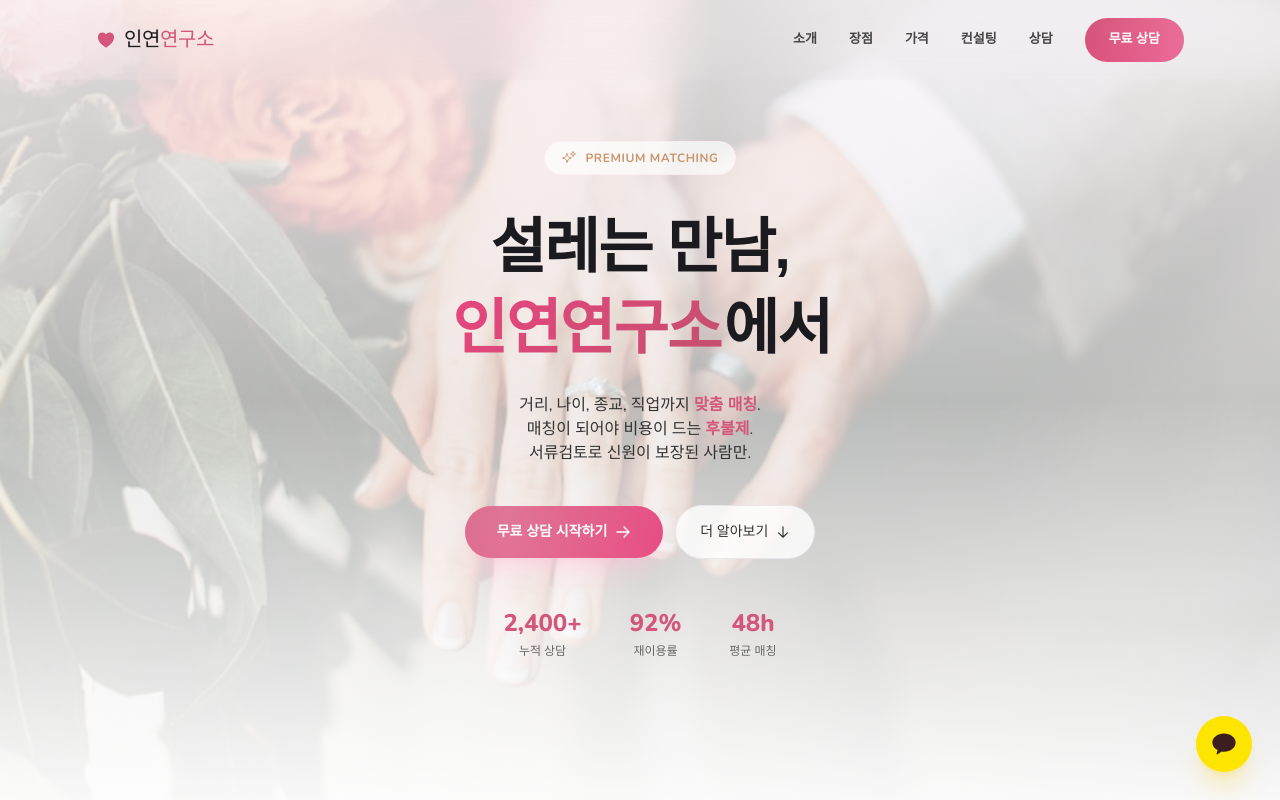
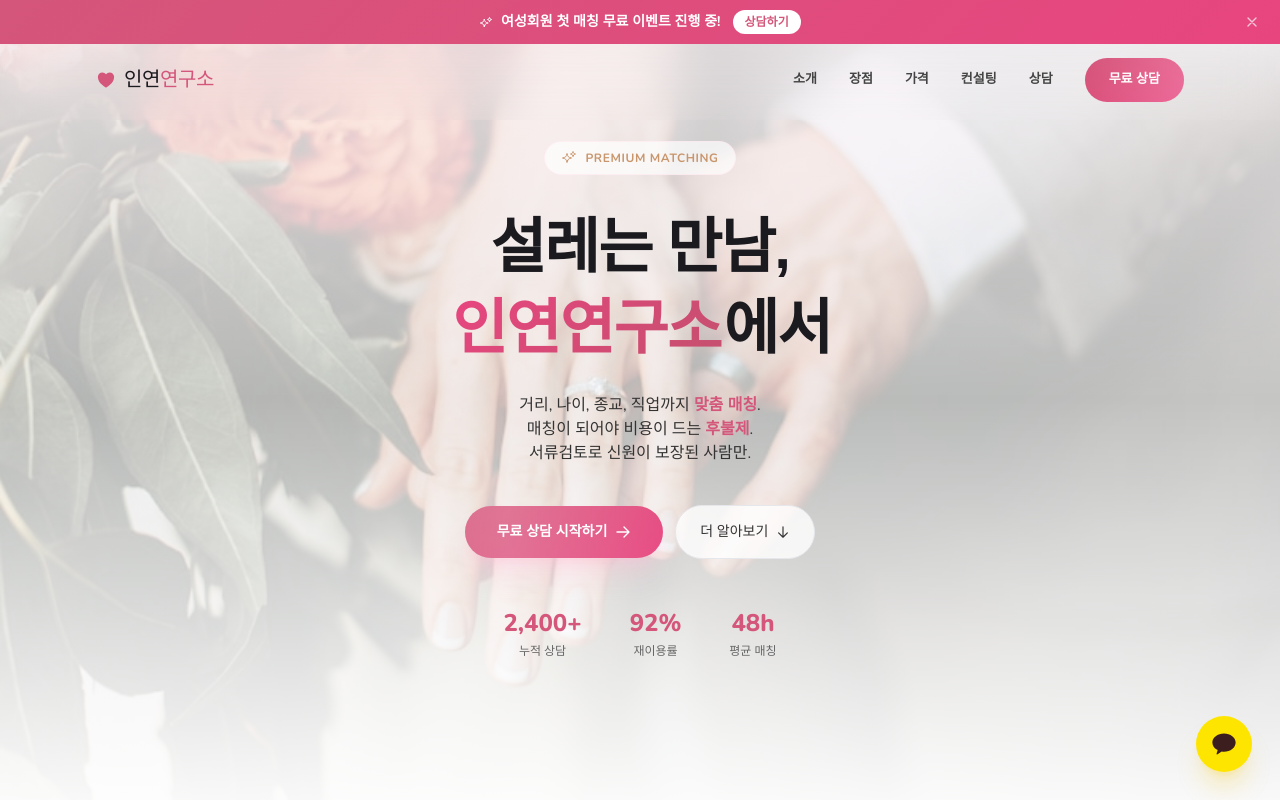
Before and after one commit to gustn0117/inyeon-lab, a Next.js app: page / in a window 1280 px wide. Shown: the top 800 px of the page. Built offline with nearby package versions, Linux system fonts and the light colour scheme; a web font is replaced by a local one.

Commit message:
여성회원 첫매칭 무료 이벤트 배너 추가

```diff
--- a/src/app/page.tsx
+++ b/src/app/page.tsx
@@ -44,6 +44,21 @@ const I = {
   clock: (c = "w-6 h-6") => <svg className={c} viewBox="0 0 24 24" fill="none" stroke="currentColor" strokeWidth="1.5"><path strokeLinecap="round" strokeLinejoin="round" d="M12 6v6h4.5m4.5 0a9 9 0 11-18 0 9 9 0 0118 0z" /></svg>,
 };
 
+/* ═══ EVENT BANNER ═══ */
+function EventBanner() {
+  const [show, setShow] = useState(true);
+  if (!show) return null;
+  return (
+    <div className="fixed inset-x-0 top-0 z-[110] text-center py-2.5 px-4" style={{ background: `linear-gradient(135deg, ${pk}, #e8457f)` }}>
+      <div className="max-w-6xl mx-auto flex items-center justify-center gap-3">
+        <span className="text-white text-xs sm:text-sm font-bold">{I.sparkle("w-3.5 h-3.5 inline-block mr-1")} 여성회원 첫 매칭 무료 이벤트 진행 중!</span>
+        <a href={KAKAO} target="_blank" rel="noopener noreferrer" onClick={trackLead} className="text-[0.65rem] sm:text-xs font-bold px-3 py-1 rounded-full bg-white hover:bg-pink-50 transition-colors" style={{ color: pk }}>상담하기</a>
+        <button onClick={() => setShow(false)} className="absolute right-3 sm:right-5 text-white/70 hover:text-white transition-colors">{I.x("w-4 h-4")}</button>
+      </div>
+    </div>
+  );
+}
+
 /* ═══ NAV ═══ */
 function Navbar() {
   const [scrolled, setScrolled] = useState(false);
@@ -51,7 +66,7 @@ function Navbar() {
   useEffect(() => { const h = () => setScrolled(window.scrollY > 50); window.addEventListener("scroll", h); return () => window.removeEventListener("scroll", h); }, []);
   const links = [{ h: "#about", l: "소개" }, { h: "#features", l: "장점" }, { h: "#pricing", l: "가격" }, { h: "#consult", l: "컨설팅" }, { h: "#contact", l: "상담" }];
   return (
-    <nav className={`fixed inset-x-0 top-0 z-[100] backdrop-blur-xl transition-all duration-500 ${scrolled ? "bg-white/90 shadow-sm shadow-pink-100/50" : "bg-transparent"}`}>
+    <nav className={`fixed inset-x-0 top-[40px] z-[100] backdrop-blur-xl transition-all duration-500 ${scrolled ? "bg-white/90 shadow-sm shadow-pink-100/50" : "bg-transparent"}`}>
       <div className="max-w-6xl mx-auto px-5 sm:px-8 h-16 sm:h-20 flex items-center justify-between">
         <a href="#" className="flex items-center gap-2">
           <span style={{ color: pk }}>{I.heart("w-5 h-5")}</span>
@@ -636,6 +651,7 @@ export default function Home() {
   useReveal();
   return (
     <main>
+      <EventBanner />
       <Navbar />
       <HeroSection />
       <TrustBar />
```
